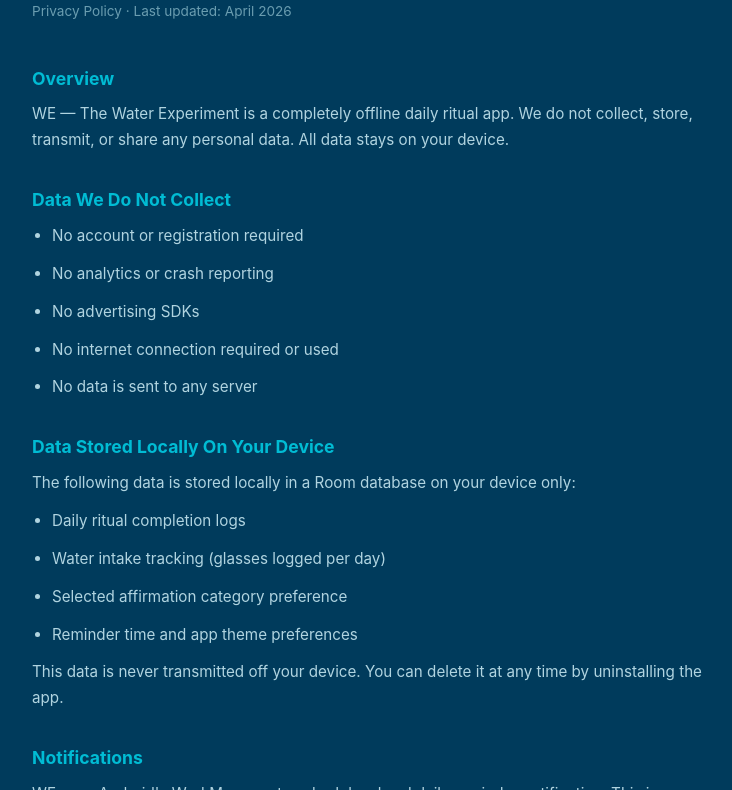
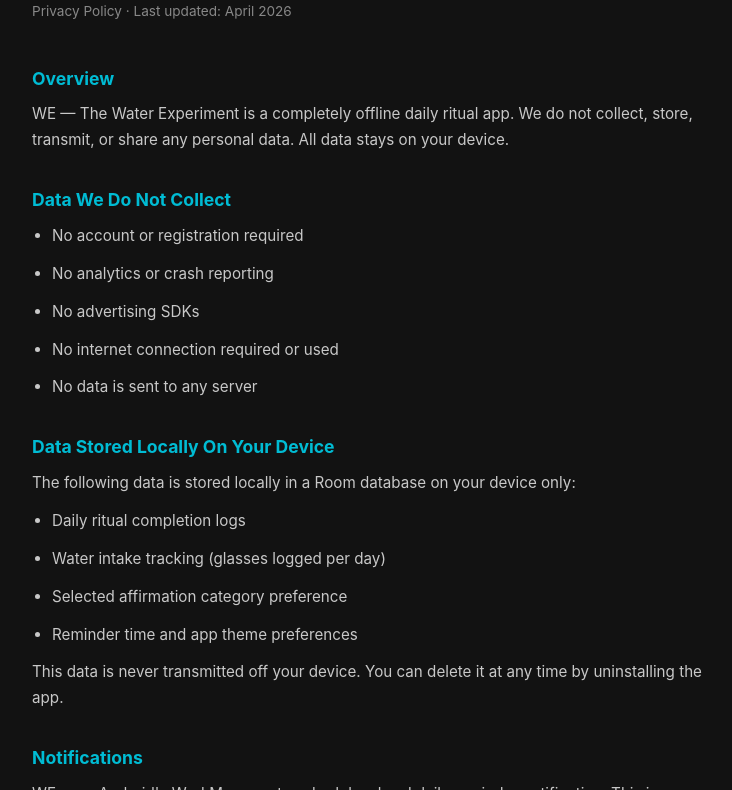
Before and after one commit to SUDARSHANCHAUDHARI/waterexperiment-privacy-policy, a plain HTML site: page index.html in a window 1280 px wide. Shown: the part 86-876 px from the top of the page, without its empty margins (272-1004 px from the left). Drawn offline with Linux system fonts and the light colour scheme.

Commit message:
Update to dark theme matching app (#121212 background)

```diff
--- a/index.html
+++ b/index.html
@@ -6,14 +6,14 @@
 <title>Privacy Policy — WE: The Water Experiment</title>
 <style>
   * { box-sizing: border-box; margin: 0; padding: 0; }
-  body { font-family: -apple-system, BlinkMacSystemFont, "Segoe UI", sans-serif; background: #003B5C; color: #E8F4F8; line-height: 1.7; padding: 24px; max-width: 720px; margin: 0 auto; }
+  body { font-family: -apple-system, BlinkMacSystemFont, "Segoe UI", sans-serif; background: #121212; color: #E8E8E8; line-height: 1.7; padding: 24px; max-width: 720px; margin: 0 auto; }
   h1 { color: #00BCD4; font-size: 2rem; margin-bottom: 8px; }
   h2 { color: #00BCD4; font-size: 1.1rem; margin: 32px 0 8px; }
-  p, li { color: #B0D4E0; font-size: 0.95rem; margin-bottom: 12px; }
+  p, li { color: #C8C8C8; font-size: 0.95rem; margin-bottom: 12px; }
   ul { padding-left: 20px; }
-  .subtitle { color: #6A9DB0; font-size: 0.85rem; margin-bottom: 40px; }
+  .subtitle { color: #888; font-size: 0.85rem; margin-bottom: 40px; }
   a { color: #00BCD4; }
-  footer { margin-top: 60px; color: #3A6070; font-size: 0.8rem; border-top: 1px solid #0A5070; padding-top: 16px; }
+  footer { margin-top: 60px; color: #555; font-size: 0.8rem; border-top: 1px solid #1E2430; padding-top: 16px; }
 </style>
 </head>
 <body>
```
